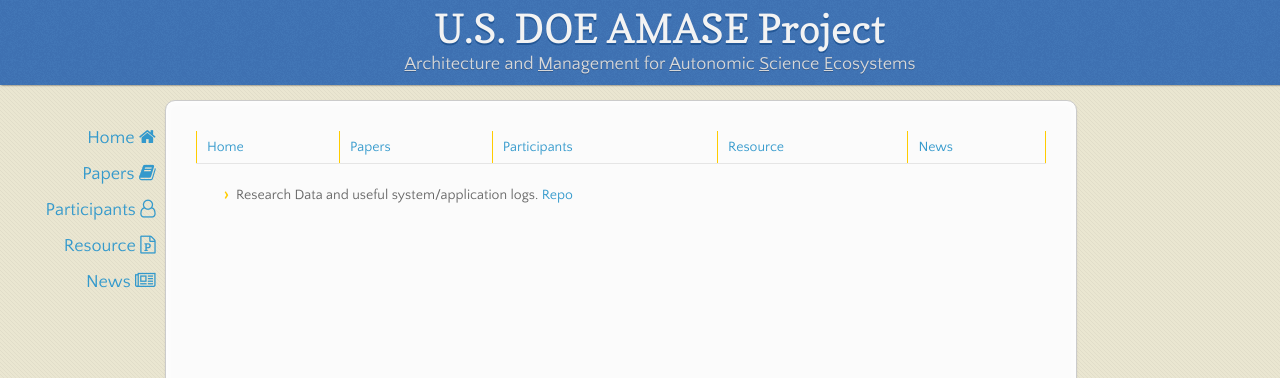
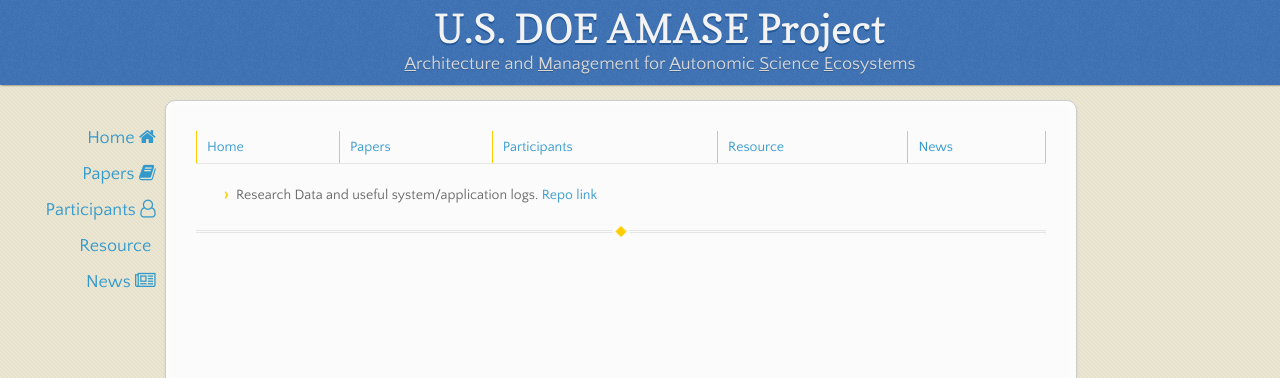
Before and after one commit to amaseproject/amase.github.io, a Jekyll site: the page built from resource.md, in a window 1280 px wide. Shown: the top 378 px of the page. Built offline with Jekyll 4.4.1, drawn with Linux system fonts in a browser that asks for light colours; nearby versions of some CDN libraries.

Commit message:
add, delete, polish etc.

```diff
--- a/_layouts/default.html
+++ b/_layouts/default.html
@@ -25,7 +25,7 @@
           <a href="index.html" <span>Home <i class="fa fa-home" aria-hidden="true"></i></span></a> <br>
           <a href="papers.html" <span>Papers <i class="fa fa-book" aria-hidden="true"></i></span></a> <br>
           <a href="participants.html" <span>Participants <i class="fa fa-user-o" aria-hidden="true"></i> </span></a> <br>
-          <a href="resource.html" <span>Resource <i class="fa fa-file-powerpoint-o" aria-hidden="true"></i> </span></a> <br>
+          <a href="resource.html" <span>Resource <i class="fa fa-file-archive" aria-hidden="true"></i> </span></a> <br>
           <a href="news.html" <span>News <i class="fa fa-newspaper-o" aria-hidden="true"></i> </span></a> <br>
       </nav>
       <section>
--- a/resource.md
+++ b/resource.md
@@ -3,4 +3,6 @@ layout: default
 ---
 [Home](index.html) | [Papers](papers.html) | [Participants](participants.html) | [Resource](resource.html) | [News](news.html)
 
-* Research Data and useful system/application logs. [Repo](http://portal.nersc.gov/project/m2930/)
+* Research Data and useful system/application logs. [Repo link](http://portal.nersc.gov/project/m2930/)
+
+---
```
